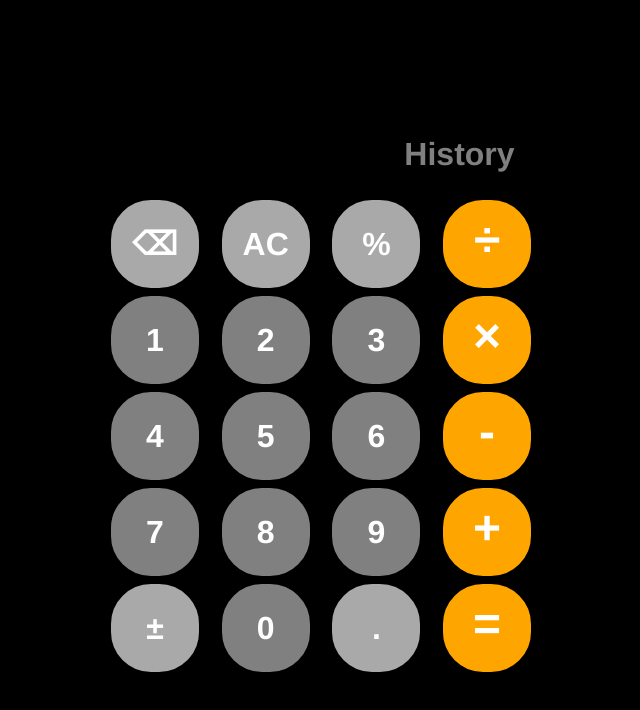
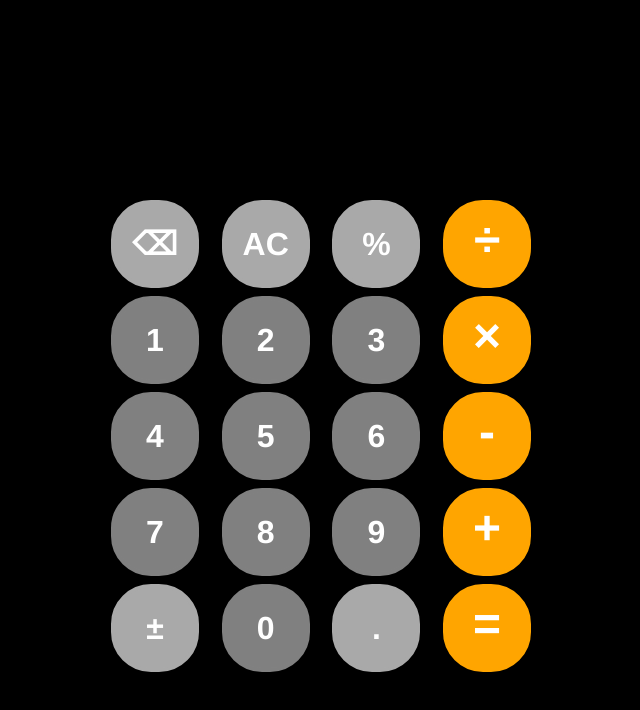
Before and after one commit to Vairiation/calculator, a website built with Vite: page index.html in a window 1280 px wide. Shown: the whole page, without its empty margins (319-959 px from the left). Built offline with nearby package versions, Linux system fonts and the light colour scheme.

Commit message:
Remove placeholder 'History' text in history div

```diff
--- a/index.html
+++ b/index.html
@@ -12,7 +12,6 @@
       <div class='calculatorContainer'>
         <div class='calculatorScreen'>
             <div class='history'>
-              History
             </div>
             <div class='readout'>
             </div>
```
